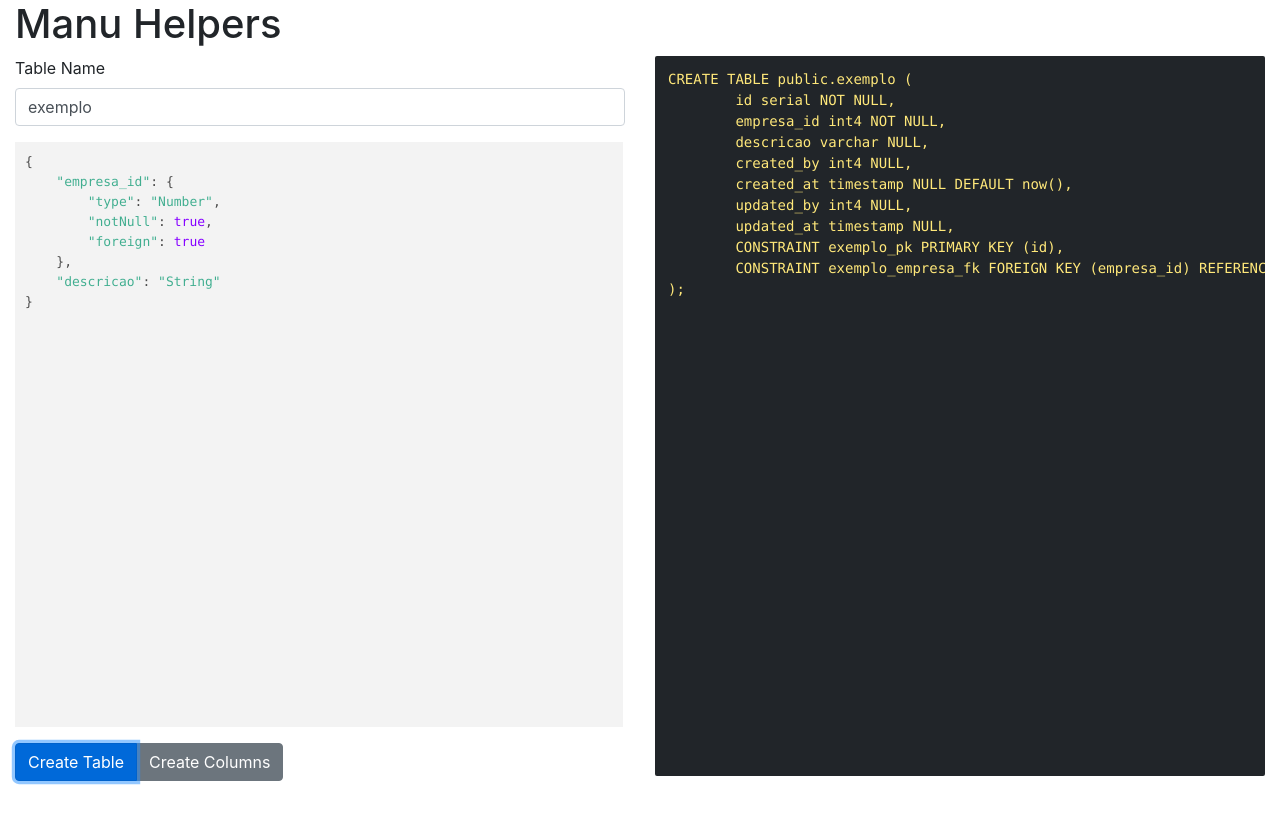
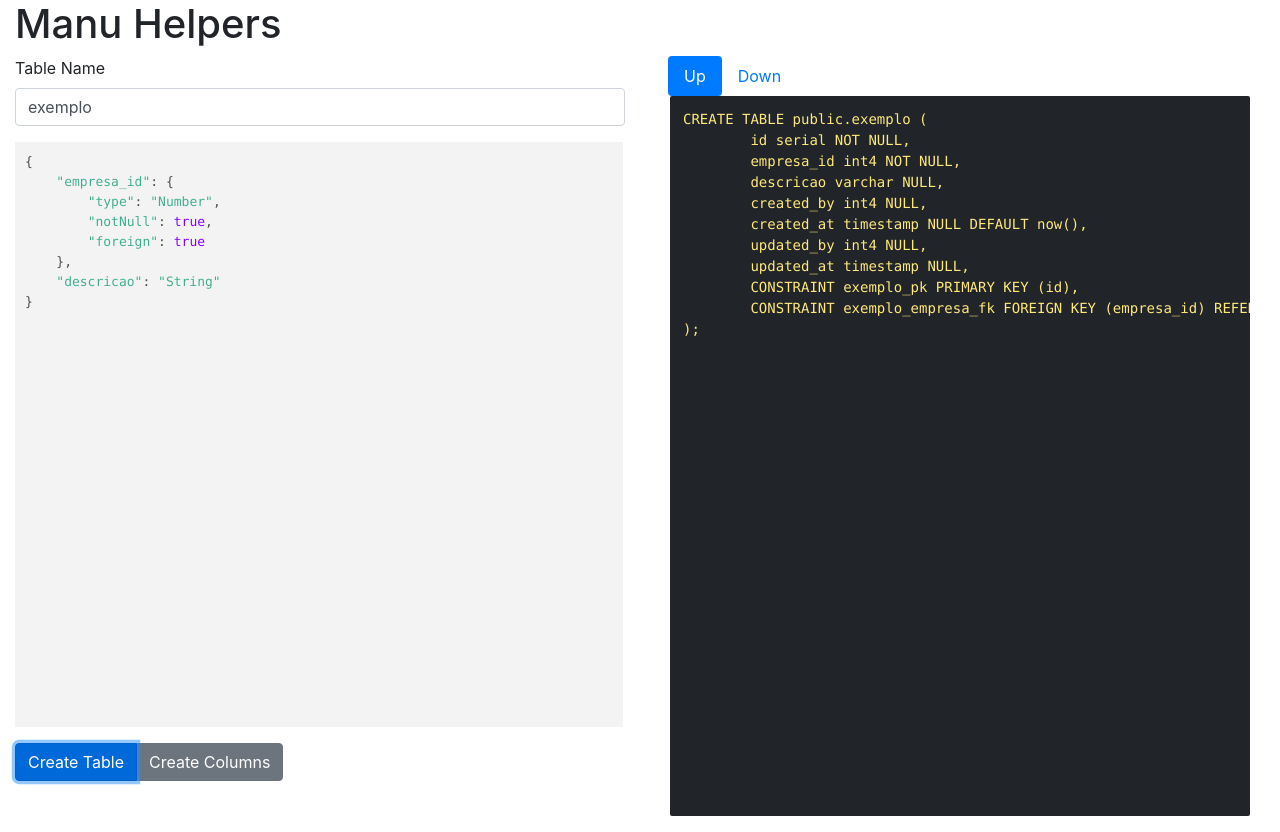
Before and after one commit to emanoelqueiroz/manu-helpers, a plain HTML site: page index.html in a window 1280 px wide. Both pictures are taken after a click on the button "Create Table". Before the commit the page ends 800 px from the top, so only its background shows below. Drawn offline with Linux system fonts and the light colour scheme.

Commit message:
Implementado a parte do dropTable no Down

```diff
--- a/css/style.css
+++ b/css/style.css
@@ -14,3 +14,6 @@
     padding: 13px;
     height: calc(100vh - 80px);
 }
+.sql-tab {
+    margin-left: 13px
+}
--- a/index.html
+++ b/index.html
@@ -36,9 +36,20 @@
                 </div>
             </div>
             <div class="col-lg-6">
-                <div class="row">
-                    <div class="col-lg-12">
-                        <pre id="sql" class="sql"></pre>
+                <ul class="nav nav-pills sql-tab" id="sql-tab" role="tablist">
+                    <li class="nav-item">
+                        <a class="nav-link active" id="sql-up-tab" data-toggle="pill" href="#sql-up" role="tab" aria-controls="sql-up" aria-selected="true">Up</a>
+                    </li>
+                    <li class="nav-item">
+                        <a class="nav-link" id="sql-down-tab" data-toggle="pill" href="#sql-down" role="tab" aria-controls="sql-down" aria-selected="false">Down</a>
+                    </li>
+                </ul>
+                <div class="tab-content" id="sql-tabContent">
+                    <div class="tab-pane show in active col-lg-12" id="sql-up" role="tabpanel" aria-labelledby="sql-up-tab">
+                        <pre id="sqlUp" class="sql"></pre>
+                    </div>
+                    <div class="tab-pane col-lg-12" id="sql-down" role="tabpanel" aria-labelledby="sql-down-tab">
+                        <pre id="sqlDown" class="sql"></pre>
                     </div>
                 </div>
             </div>
@@ -48,6 +59,11 @@
     <script src="./js/codeflask.min.js"></script>
     <script src="./js/sql.js"></script>
     <script src="./js/script.js"></script>
+    <!-- Manu falo q vai por com npm o bootstrap -->
+    <!-- <script src="./js/bootstrap.min.js"></script> -->
+    <!-- <script src="https://code.jquery.com/jquery-3.2.1.slim.min.js" integrity="sha384-KJ3o2DKtIkvYIK3UENzmM7KCkRr/rE9/Qpg6aAZGJwFDMVNA/GpGFF93hXpG5KkN" crossorigin="anonymous"></script> -->
+    <!-- <script src="https://cdnjs.cloudflare.com/ajax/libs/popper.js/1.12.9/umd/popper.min.js" integrity="sha384-ApNbgh9B+Y1QKtv3Rn7W3mgPxhU9K/ScQsAP7hUibX39j7fakFPskvXusvfa0b4Q" crossorigin="anonymous"></script> -->
+    <!-- <script src="https://maxcdn.bootstrapcdn.com/bootstrap/4.0.0/js/bootstrap.min.js" integrity="sha384-JZR6Spejh4U02d8jOt6vLEHfe/JQGiRRSQQxSfFWpi1MquVdAyjUar5+76PVCmYl" crossorigin="anonymous"></script> -->
 </body>
 
 </html>
--- a/js/script.js
+++ b/js/script.js
@@ -1,7 +1,8 @@
 (() => {
 
     const $ = document.querySelector.bind(document);
-    const $sql = $('#sql');
+    const $sqlUp = $('#sqlUp');
+    const $sqlDown = $('#sqlDown');
     const $tableName = $('#table-name');
     const $buttonGenerateSql = $('#generate-sql');
     const $buttonCreateColumn = $('#create-column');
@@ -20,14 +21,15 @@
         const json = eval('(' + codeFlask.getCode() + ')');
         const sqlUtils = new SqlUtils($tableName.value);
 
-        $sql.innerHTML = sqlUtils.create(json);
+        $sqlUp.innerHTML = sqlUtils.create(json);
+        $sqlDown.innerHTML = sqlUtils.dropTable();
     });
 
     $buttonCreateColumn.addEventListener('click', () => {
         const json = eval('(' + codeFlask.getCode() + ')');
         const sqlUtils = new SqlUtils($tableName.value);
 
-        $sql.innerHTML = sqlUtils.newColumn(json);
+        $sqlUp.innerHTML = sqlUtils.newColumn(json);
     });
 
 })();
--- a/js/sql.js
+++ b/js/sql.js
@@ -91,5 +91,9 @@ class SqlUtils {
 
         return [...sql, ...foreignArr].join('\n');
     }
+    dropTable(){
+        const sql = `DROP TABLE public.${this.tableName};`;
+        return sql;
+    }
 
 }
```
